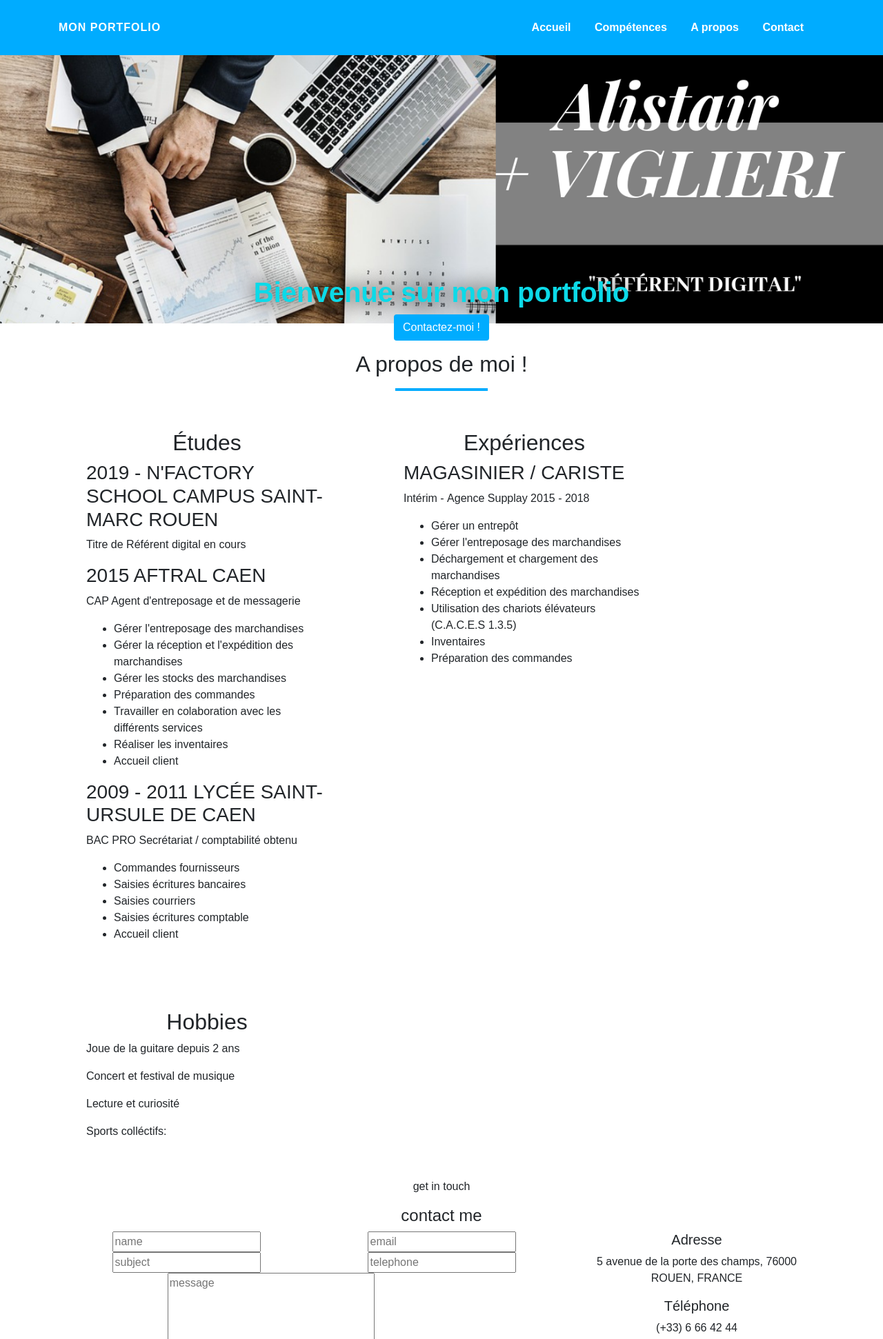
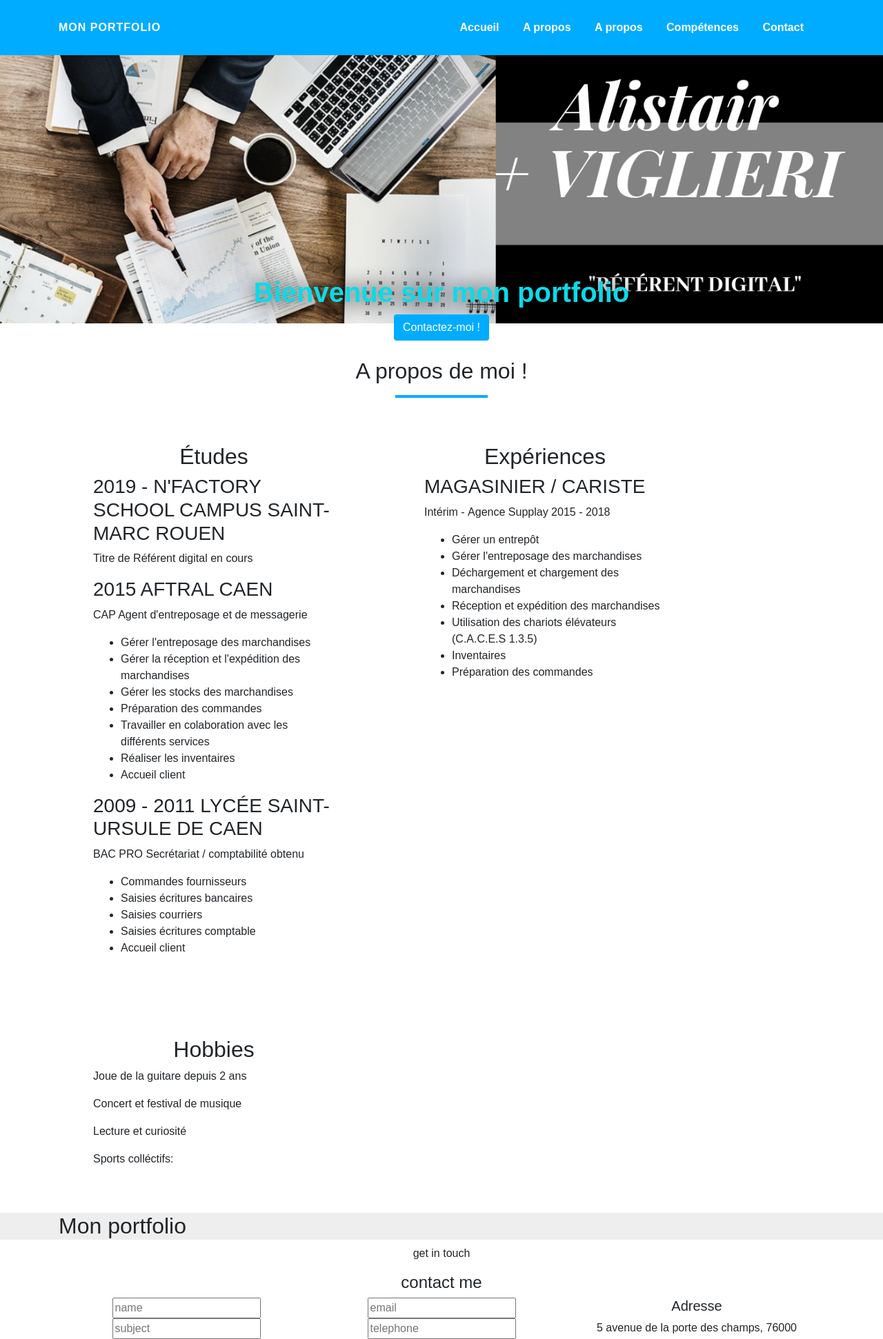
Before and after one commit to Mcali14/Portfolio, a PHP site: page / in a window 1280 px wide. Shown: the top 1942 px of the page at 69% size. Run offline with PHP 8.4, Linux system fonts and the light colour scheme.

Commit message:
travail sur le portfolio: ajout d'un hr et du code css pour aérer l'espace

```diff
--- a/assets/css/style.css
+++ b/assets/css/style.css
@@ -98,13 +98,23 @@ a, a:hover{
 
 #about{
   text-align: center;
-  padding-top: 40px;
+  padding-top: 50px;
 }
 
 .about article {
-  margin: 40px;
+  margin: 50px;
 }
 
 .about article h2{
   text-align: center;
 }
+
+/*about*/
+
+.portfolio {
+  background-color: #eeeeee;
+}
+
+#portfolio {
+  text-align: center;
+}
--- a/index.html
+++ b/index.html
@@ -13,8 +13,9 @@
         <a href="index.html" class="logo">Mon portfolio</a>
         <nav class="menu">
           <a href="#">Accueil</a>
+          <a href="#about">A propos </a>
+          <a href="#portfolio">A propos </a>
           <a href="#Compétences">Compétences</a>
-          <a href="#about">A propos </a>
           <a href="#Contact">Contact</a>
         </nav>
       </div>
@@ -117,6 +118,7 @@
 
     <section class="container-fluid portfolio">
         <div class="container">
+          <h2 id="#portfolio">Mon portfolio</h2>
             <article class="col-md-3 col-lg-3 col-xs-12 col-sm-12 item-folio">
             </article>
             <article class="col-md-3 col-lg-3 col-xs-12 col-sm-12 item-folio">
```
